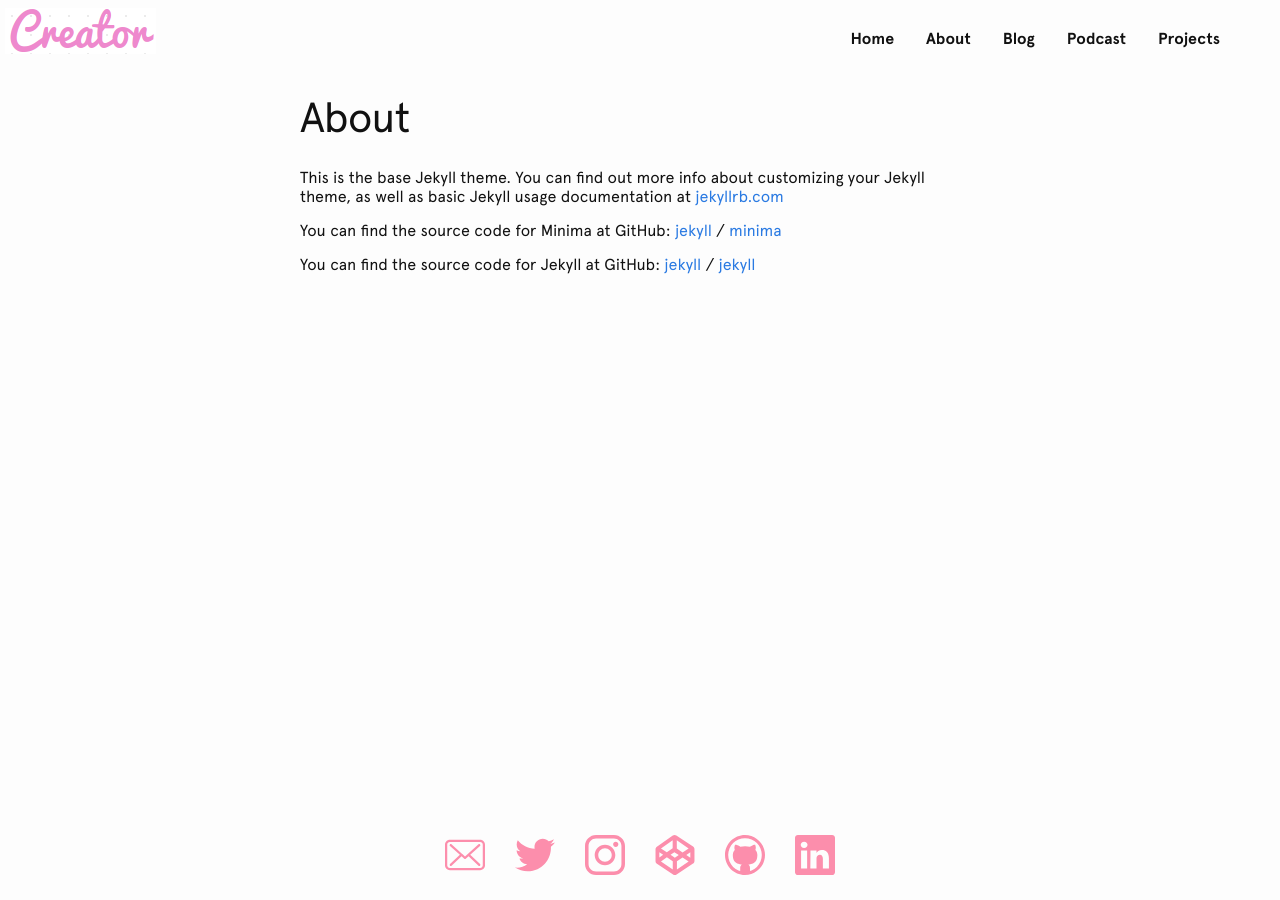
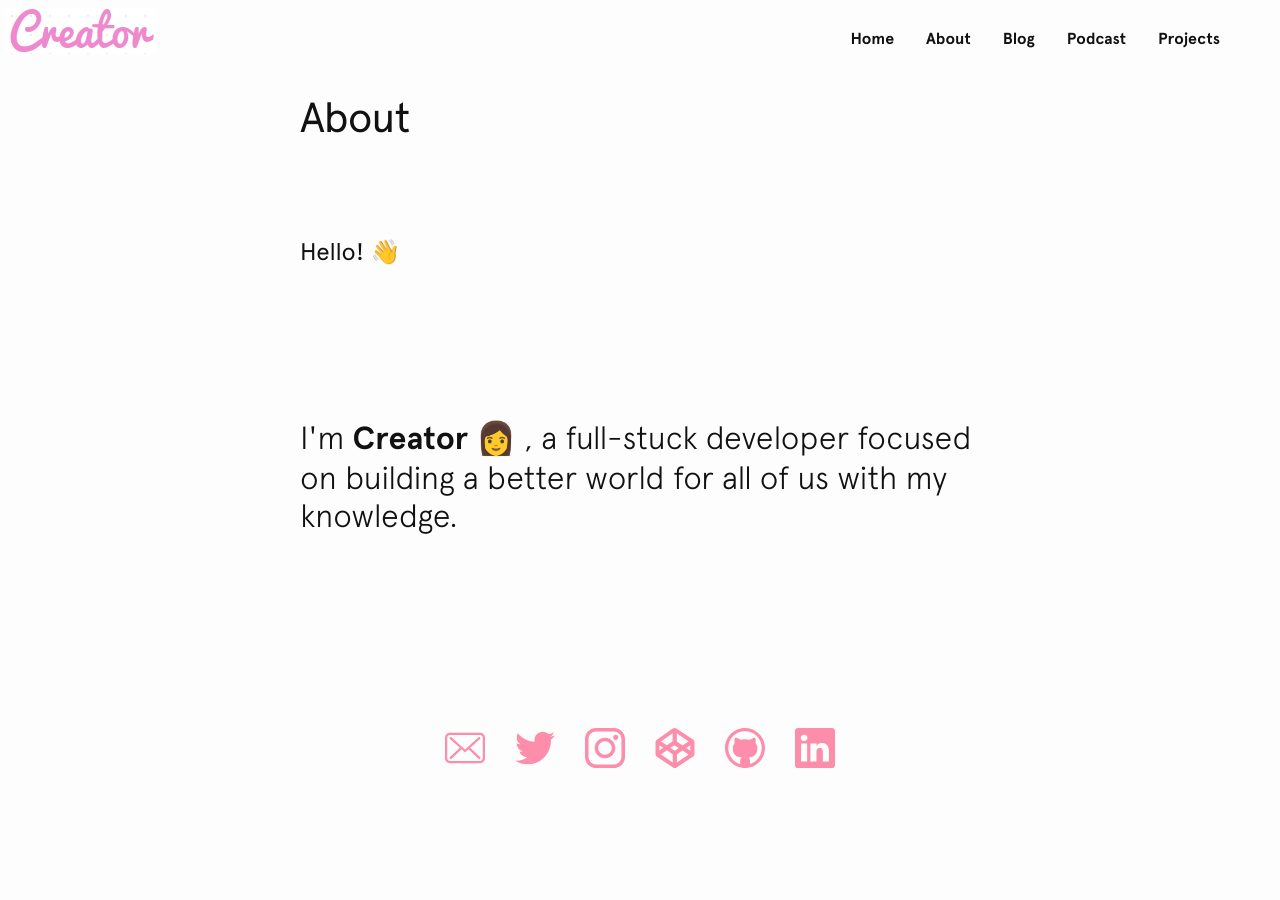
Before and after one commit to qaz-creator/personal, a Jekyll site: the page built from about.html, in a window 1280 px wide. Built offline with Jekyll 4.4.1, drawn with Linux system fonts in a browser that asks for light colours; emoji names are drawn with the system emoji font.

Commit message:
page about basic ok

```diff
--- a/_sass/minima.scss
+++ b/_sass/minima.scss
@@ -145,3 +145,4 @@ $tiny-mobile-width: 330px;
 @import "minima/intro";
 @import "minima/font";
 @import "minima/footer";
+@import "minima/about";
--- /dev/null
+++ b/_sass/minima/_about.scss
@@ -0,0 +1,9 @@
+.about {
+    // padding-top: 50px;
+    height: 50vh;
+    display: flex;
+    flex-direction: column;
+    justify-content: space-around;
+    max-width: 1440px;
+    padding: 0 auto;
+}
--- a/_sass/minima/_base.scss
+++ b/_sass/minima/_base.scss
@@ -28,7 +28,6 @@ body {
   // font: $base-font-weight #{$base-font-size}/#{$base-line-height}
   // $base-font-family;
   font-family: $Apercu;
-
   color: $text-color;
   background-color: $background-color;
   -webkit-text-size-adjust: 100%;
--- a/_sass/minima/_header.scss
+++ b/_sass/minima/_header.scss
@@ -123,7 +123,7 @@
  */
 .page-content {
   padding: $spacing-unit 0;
-  flex: 1;
+  // flex: 1;
 }
 
 .page-heading {
--- a/_sass/minima/_intro.scss
+++ b/_sass/minima/_intro.scss
@@ -6,7 +6,6 @@
   justify-content: space-around;
   max-width: 1440px;
   padding: 0 auto;
-  font-family: $Apercu;
 
   &__hello,
   &__tagline {
--- /dev/null
+++ b/about.html
@@ -0,0 +1,28 @@
+---
+layout: page
+title: About
+permalink: /about/
+---
+
+<div class="about">
+  <h1 class="abo">
+    Hello!
+    <span class="emoji wave-hand animated">:wave:</span>
+  </h1>
+
+  <h2 class="intro__tagline">
+    I'm <span class="name">Creator</span>
+    <span class="emoji technologist">:woman:</span>
+    , a full-stuck developer focused on building a better world for all of us
+    with my knowledge.
+    <!-- <span class="name">Creator</span>, a design-minded front-end software engineer focused on building beautiful interfaces &amp; experiences -->
+  </h2>
+
+  <!-- <h3 class="intro__contact">
+      <span>Get in touch </span>
+      <span class="emoji pointer"></span>
+      <span>
+        <a href="mailto:brittany.chiang@gmail.com" target="_blank" class="highlight-link">brittany.chiang@gmail.com</a>
+      </span>
+    </h3> -->
+</div>
--- a/about.md
+++ /dev/null
@@ -1,18 +0,0 @@
----
-layout: page
-title: About
-permalink: /about/
----
-
-This is the base Jekyll theme. You can find out more info about customizing your Jekyll theme, as well as basic Jekyll usage documentation at [jekyllrb.com](https://jekyllrb.com/)
-
-You can find the source code for Minima at GitHub:
-[jekyll][jekyll-organization] /
-[minima](https://github.com/jekyll/minima)
-
-You can find the source code for Jekyll at GitHub:
-[jekyll][jekyll-organization] /
-[jekyll](https://github.com/jekyll/jekyll)
-
-
-[jekyll-organization]: https://github.com/jekyll
```
